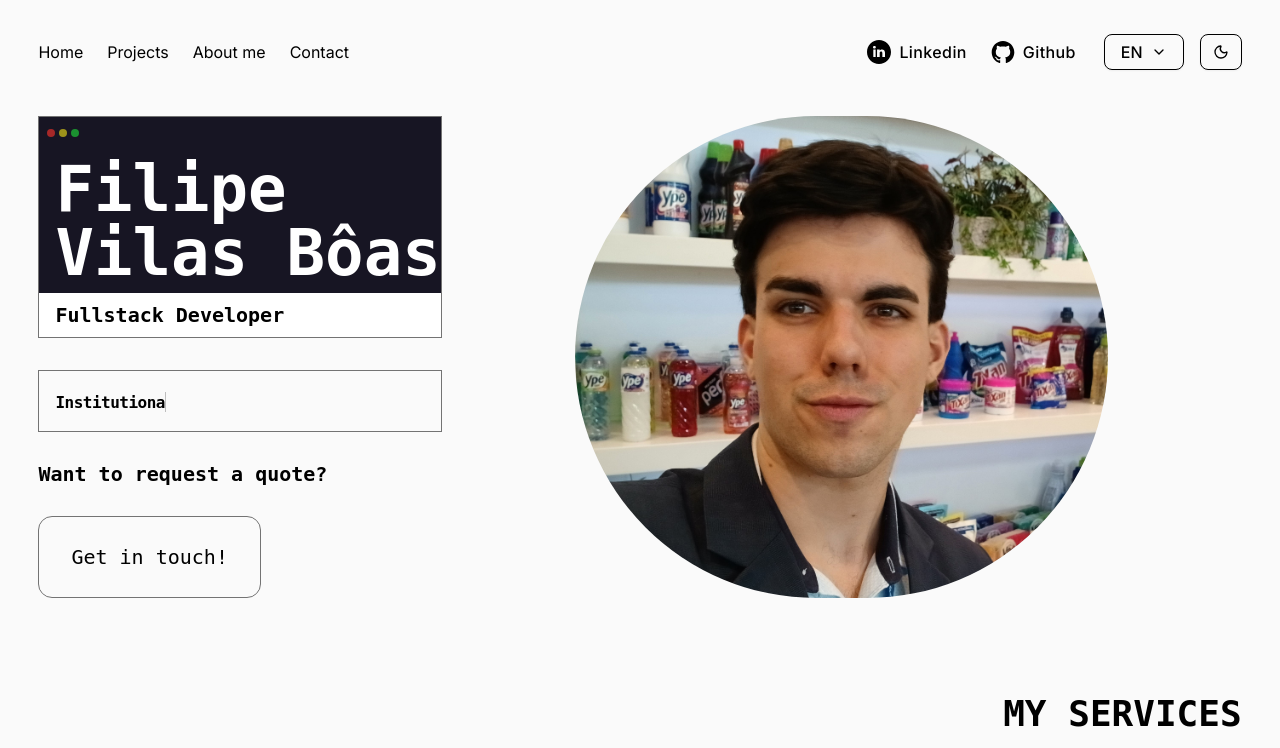
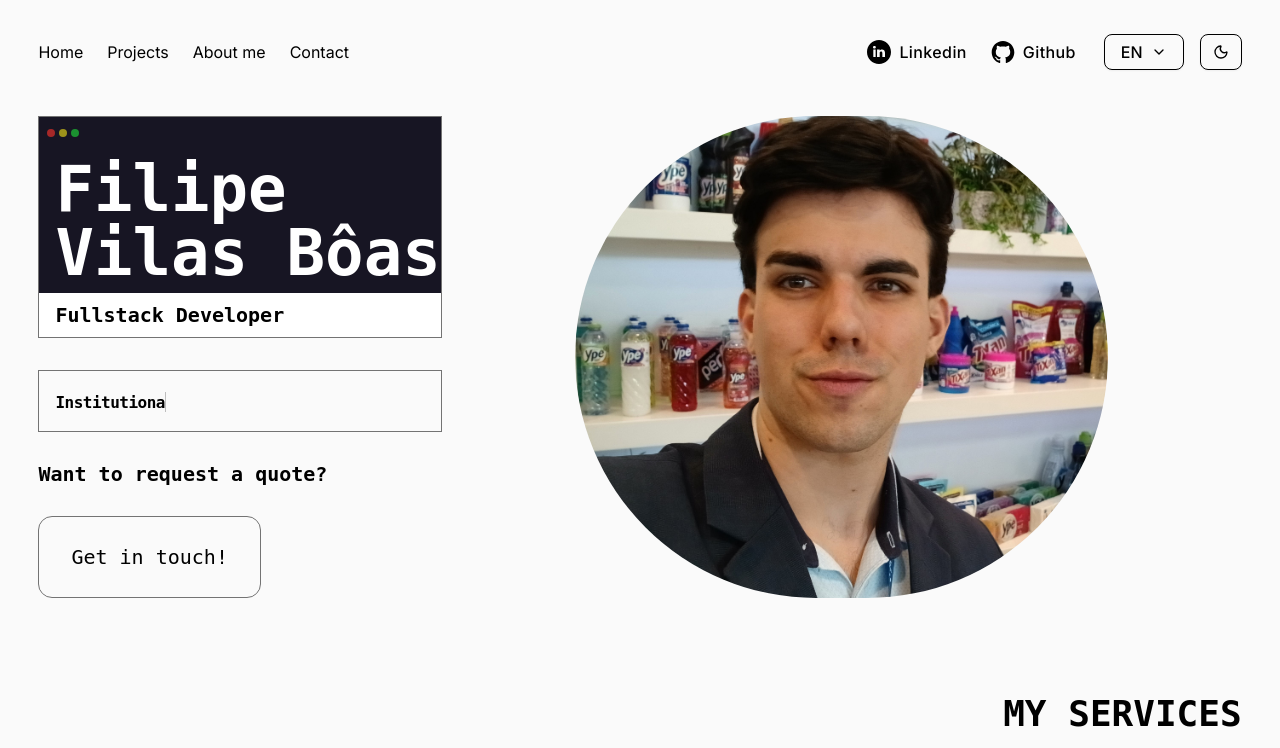
Before and after one commit to filipesvb/my-portfolio, a React (Vite) app: page / in a window 1280 px wide. Shown: the top 748 px of the page. Built offline with nearby package versions, Linux system fonts and the light colour scheme; a web font is replaced by a local one; what tailwindcss-fade would draw is missing.

Commit message:
fix: ensured hero image is circular

```diff
--- a/src/pages/Home/components/Hero/components/HeroImageContainer/index.jsx
+++ b/src/pages/Home/components/Hero/components/HeroImageContainer/index.jsx
@@ -11,8 +11,8 @@ const HeroImageContainer = () => {
           className="relative h-full w-full rounded-full"
         >
           <div className="pointer-events-none absolute left-0 top-0 h-full w-full">
-            <div className="relative h-full w-full overflow-hidden rounded-full">
-              <img src={Me} className="absolute left-0 top-0" />
+            <div className="relative flex h-full w-full items-center overflow-hidden rounded-full">
+              <img src={Me} className="rounded-full" />
             </div>
           </div>
         </HoverableWithBall>
```
